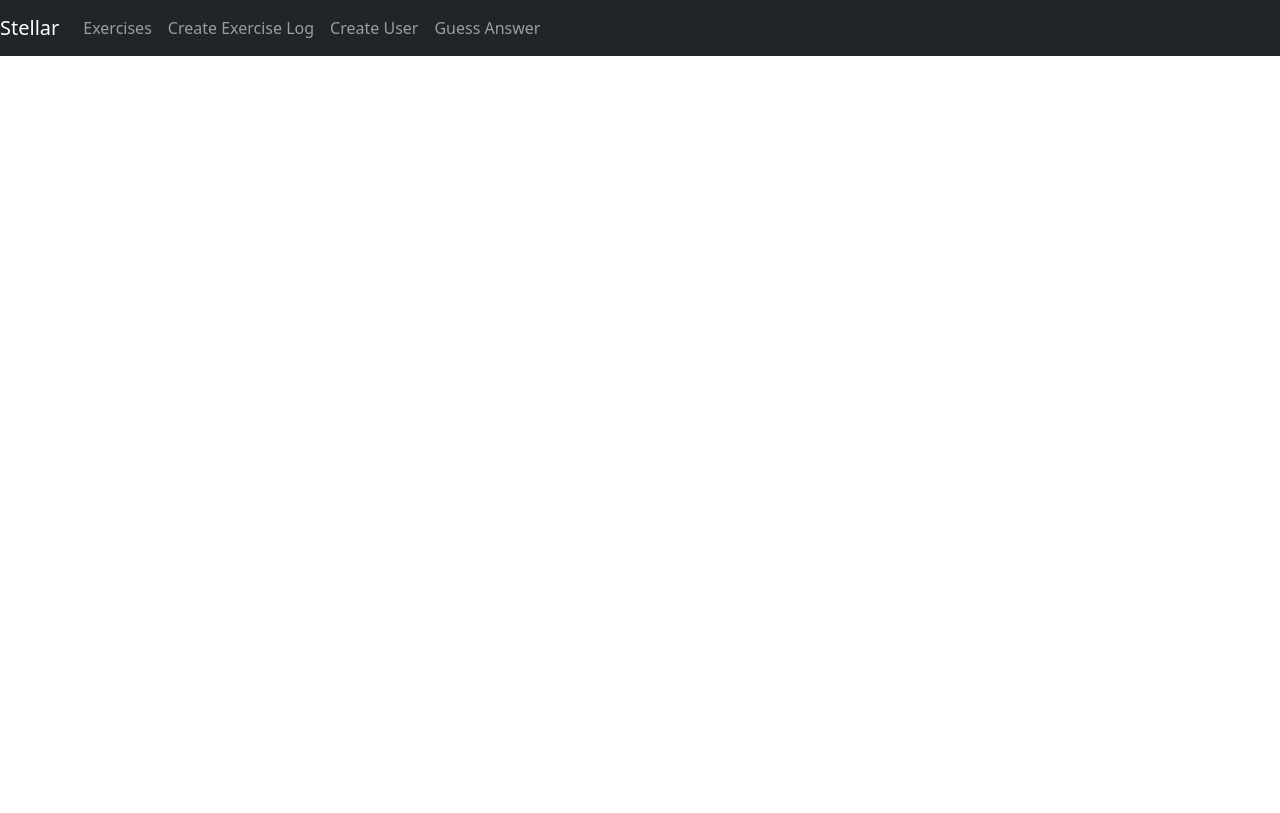
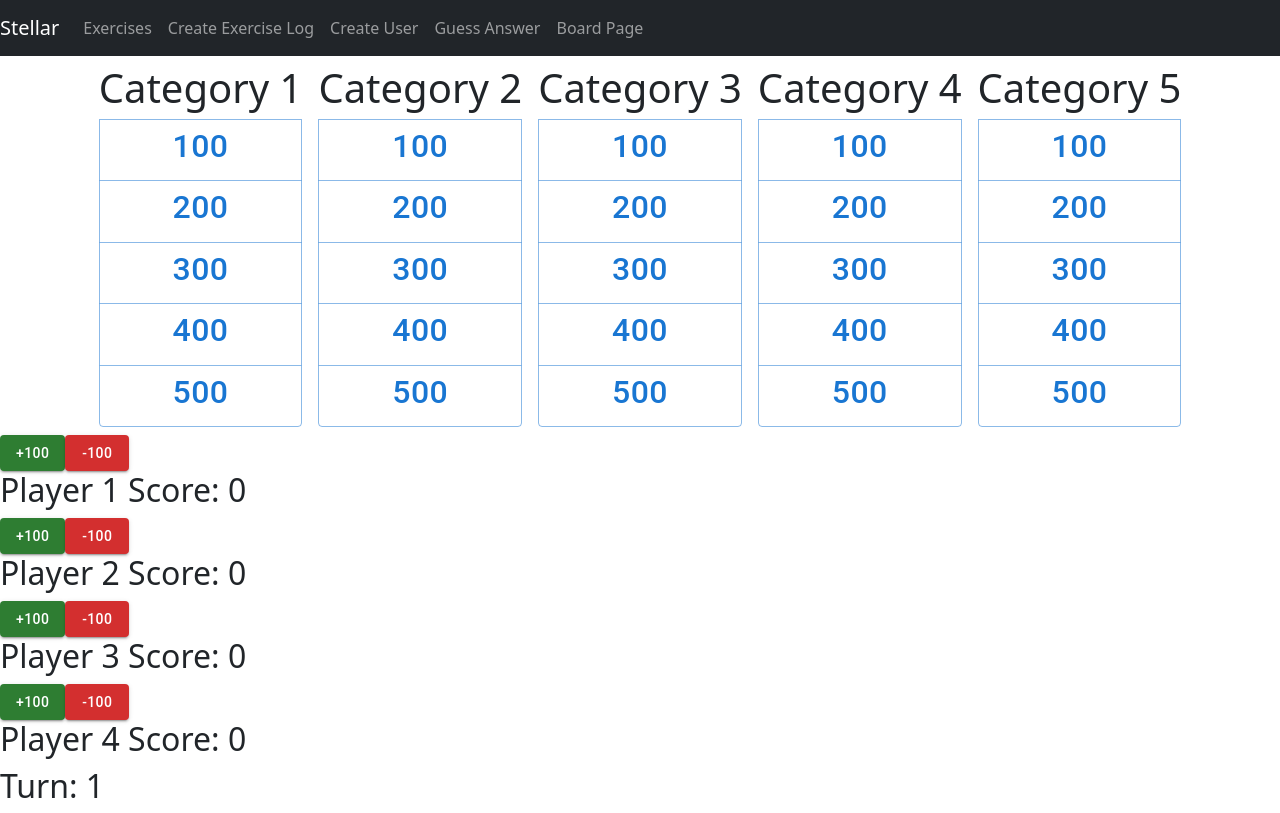
Before and after one commit to UTSCCSCC01/finalprojectw22-stellar, a React (Create React App) app in the folder mern-project-stellar/: page /boardpage in a window 1280 px wide. Built offline with nearby package versions, Linux system fonts and the light colour scheme.

Commit message:
STEL-2 - Adding features STEL 27 (Board Game UI) and STEL 28 (Automatic Cycling of Player turns)

```diff
--- a/mern-project-stellar/src/App.js
+++ b/mern-project-stellar/src/App.js
@@ -12,6 +12,7 @@ import EditExercise from "./components/edit-exercise.component";
 import CreateExercise from "./components/create-exercise.component";
 import CreateUser from "./components/create-user.component";
 import GuessAnswer from "./components/guess-answer.component.js";
+import BoardPage from "./components/board-page.component";
 
 
 function App() {
@@ -24,6 +25,7 @@ function App() {
         <Route path="/create" element={<CreateExercise/>} />
         <Route path="/user" element={<CreateUser/>} />
         <Route path="/guess" element={<GuessAnswer/>} />
+        <Route path="/boardpage" element={<BoardPage/>} />
       </Routes>
     </Router>
   );
--- /dev/null
+++ b/mern-project-stellar/src/components/board-page.component.js
@@ -0,0 +1,209 @@
+import React, { Component } from 'react';
+//import * as React from 'react';
+import Button from '@mui/material/Button';
+import ButtonGroup from '@mui/material/ButtonGroup';
+import Box from '@mui/material/Box';
+import FormControl from '@mui/material/FormControl';
+import PopUp from "./PopUp";
+
+
+export default class BoardPage extends Component {
+
+  constructor(props) {
+    super(props);
+    this.state = {
+      player1Score: 0,
+      player2Score: 0,
+      player3Score: 0,
+      player4Score: 0,
+      turn: 1
+      //show: true
+    };
+  }
+
+  Player1Inc = () => {
+    this.setState({ player1Score: this.state.player1Score + 100 });
+  }
+  Player1Dec = () => {
+    this.setState({ player1Score: this.state.player1Score - 100 });
+  }
+
+  Player2Inc = () => {
+    this.setState({ player2Score: this.state.player2Score + 100 });
+  }
+  Player2Dec = () => {
+    this.setState({ player2Score: this.state.player2Score - 100 });
+  }
+
+  Player3Inc = () => {
+    this.setState({ player3Score: this.state.player3Score + 100 });
+  }
+  Player3Dec = () => {
+    this.setState({ player3Score: this.state.player3Score - 100 });
+  }
+
+  Player4Inc = () => {
+    this.setState({ player4Score: this.state.player4Score + 100 });
+  }
+  Player4Dec = () => {
+    this.setState({ player4Score: this.state.player4Score - 100 });
+  }
+
+  questionSelect = () => {
+    alert('Prompt Question / Show Answer Here for Question');
+    this.setState({ turn: this.state.turn + 1 });
+    if (this.state.turn == 4){
+      this.setState({ turn: 1 })
+    }
+  }
+  //ToggleClick = () => {
+  //  this.setState({ show: !this.state.show });
+  //}
+
+    //onChangePlayer1Score(e) {
+    //    this.setState({
+    //      player1Score: e + 100
+    //    })
+    //  }
+
+
+      //}
+      //state = {
+      //  seen: false
+      //};
+
+      //togglePop = () => {
+      //  this.setState({
+      //    seen: !this.state.seen
+      //  });
+      //};
+
+
+    render() {
+        return (
+          <div id="parent">
+
+
+            <div style={{
+                display: 'flex',
+                alignItems: 'center',
+                justifyContent: 'center',
+            }}>
+            <Box
+              sx={{
+                display: 'flex',
+                '& > *': {
+                  m: 1,
+                },
+              }}
+            >
+
+              <ButtonGroup
+                size="large"
+                orientation="vertical"
+                aria-label="vertical outlined button group"
+              >
+                  <div><h1>Category 1</h1></div>
+                {[
+                <Button id="1:100" size="large" onClick={this.questionSelect}><h2>100</h2></Button>,
+                <Button key="1:200" size="large"><h2>200</h2></Button>,
+                <Button key="1:300" size="large"><h2>300</h2></Button>,
+                <Button key="1:400" size="large"><h2>400</h2></Button>,
+                <Button key="1:500" size="large"><h2>500</h2></Button>,
+                ]}
+              </ButtonGroup>
+
+              <ButtonGroup
+                size="large"
+                orientation="vertical"
+                aria-label="vertical outlined button group"
+              >
+                  <div><h1>Category 2</h1></div>
+                {[
+                <Button key="2:100" size="large"><h2>100</h2></Button>,
+                <Button key="1:200" size="large"><h2>200</h2></Button>,
+                <Button key="1:300" size="large"><h2>300</h2></Button>,
+                <Button key="1:400" size="large"><h2>400</h2></Button>,
+                <Button key="1:500" size="large"><h2>500</h2></Button>,
+                ]}
+              </ButtonGroup>
+
+              <ButtonGroup
+                size="large"
+                orientation="vertical"
+                aria-label="vertical outlined button group"
+              >
+                  <div><h1>Category 3</h1></div>
+                {[
+                <Button key="2:100" size="large"><h2>100</h2></Button>,
+                <Button key="1:200" size="large"><h2>200</h2></Button>,
+                <Button key="1:300" size="large"><h2>300</h2></Button>,
+                <Button key="1:400" size="large"><h2>400</h2></Button>,
+                <Button key="1:500" size="large"><h2>500</h2></Button>,
+                ]}
+              </ButtonGroup>
+
+              <ButtonGroup
+                size="large"
+                orientation="vertical"
+                aria-label="vertical outlined button group"
+              >
+                  <div><h1>Category 4</h1></div>
+                {[
+                <Button key="2:100" size="large"><h2>100</h2></Button>,
+                <Button key="1:200" size="large"><h2>200</h2></Button>,
+                <Button key="1:300" size="large"><h2>300</h2></Button>,
+                <Button key="1:400" size="large"><h2>400</h2></Button>,
+                <Button key="1:500" size="large"><h2>500</h2></Button>,
+                ]}
+              </ButtonGroup>
+
+              <ButtonGroup
+                size="large"
+                orientation="vertical"
+                aria-label="vertical outlined button group"
+              >
+                  <div><h1>Category 5</h1></div>
+                {[
+                <Button key="2:100" size="large"><h2>100</h2></Button>,
+                <Button key="1:200" size="large"><h2>200</h2></Button>,
+                <Button key="1:300" size="large"><h2>300</h2></Button>,
+                <Button key="1:400" size="large"><h2>400</h2></Button>,
+                <Button key="1:500" size="large"><h2>500</h2></Button>,
+                ]}
+              </ButtonGroup>
+
+            </Box>
+
+            {/*
+            <div>
+            <div className="btn" onClick={this.togglePop}>
+            <button>Test popup</button>
+             </div>
+             {this.state.seen ? <PopUp toggle={this.togglePop} /> : null}
+             </div>
+              */}
+
+            </div>
+            <Button variant="contained" color="success" onClick={this.Player1Inc}>+100</Button>
+            <Button variant="contained" color="error" onClick={this.Player1Dec}>-100</Button>
+            {<h2>Player 1 Score: { this.state.player1Score }</h2>}
+
+            <Button variant="contained" color="success" onClick={this.Player2Inc}>+100</Button>
+            <Button variant="contained" color="error" onClick={this.Player2Dec}>-100</Button>
+            {<h2>Player 2 Score: { this.state.player2Score }</h2>}
+
+            <Button variant="contained" color="success" onClick={this.Player3Inc}>+100</Button>
+            <Button variant="contained" color="error" onClick={this.Player3Dec}>-100</Button>
+            {<h2>Player 3 Score: { this.state.player3Score }</h2>}
+
+            <Button variant="contained" color="success" onClick={this.Player4Inc}>+100</Button>
+            <Button variant="contained" color="error" onClick={this.Player4Dec}>-100</Button>
+            {<h2>Player 4 Score: { this.state.player4Score }</h2>}
+            {<h2>Turn: { this.state.turn }</h2>}
+            </div>
+
+          );
+
+      }
+    }
--- a/mern-project-stellar/src/components/navbar.component.js
+++ b/mern-project-stellar/src/components/navbar.component.js
@@ -22,6 +22,9 @@ export default class Navbar extends Component {
           <li className="navbar-item">
           <Link to="/guess" className="nav-link">Guess Answer</Link>
           </li>
+          <li className="navbar-item">
+          <Link to="/boardpage" className="nav-link">Board Page</Link>
+          </li>
         </ul>
         </div>
       </nav>
```
